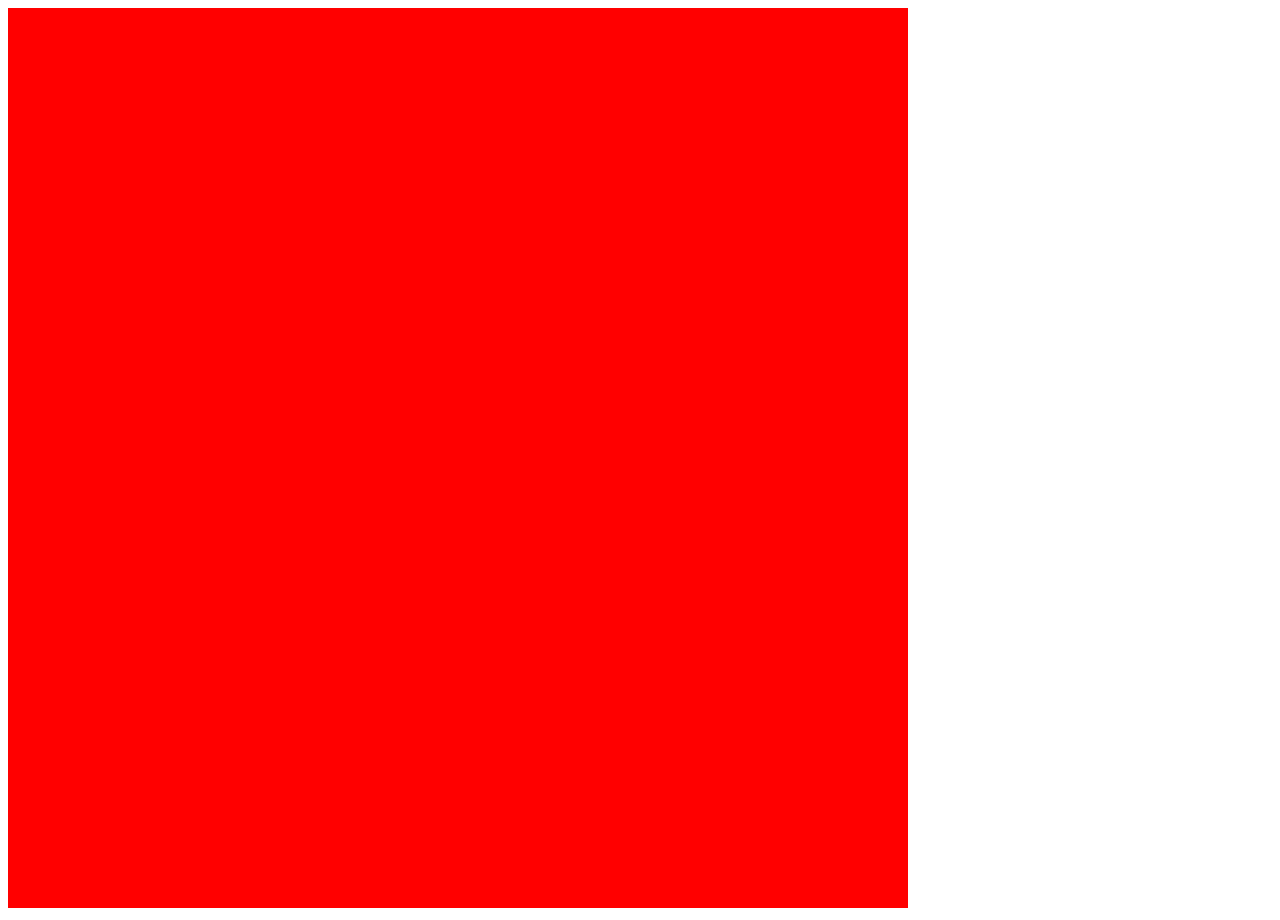
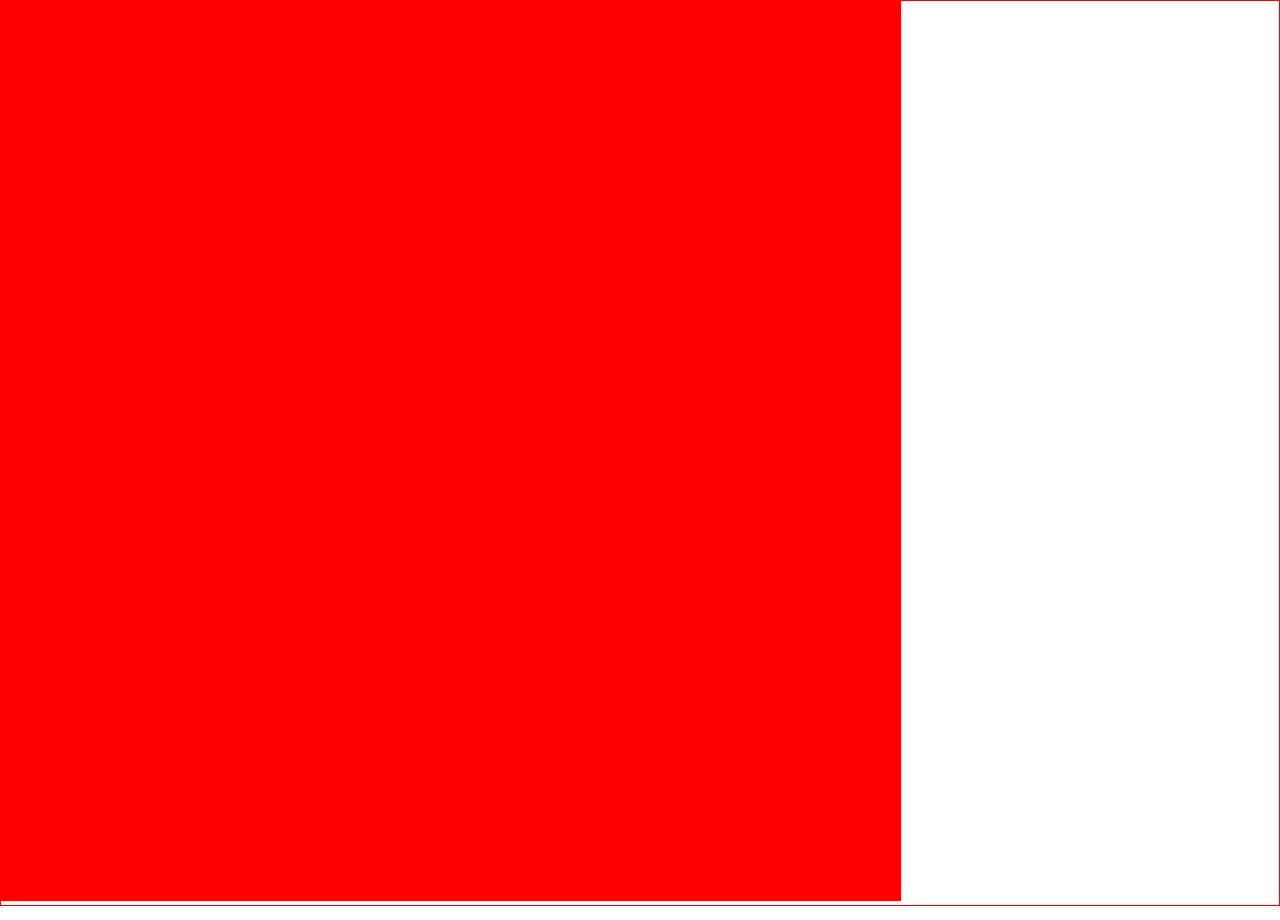
Before and after one commit to ewclide/blast-game, a website built with Vite: page index.html in a window 1280 px wide. Built offline with nearby package versions, Linux system fonts and the light colour scheme.

Commit message:
update index.html

```diff
--- a/index.html
+++ b/index.html
@@ -1,9 +1,20 @@
-<!doctype html>
+<!DOCTYPE html>
 <html lang="en">
     <head>
         <meta charset="UTF-8" />
         <meta name="viewport" content="width=device-width, initial-scale=1.0" />
         <title>Blast game</title>
+        <style>
+            body,
+            html {
+                width: 100%;
+                height: 100%;
+                margin: 0;
+            }
+            #app {
+                border: 1px solid red;
+            }
+        </style>
     </head>
     <body>
         <div id="app"></div>
```
Lines whose indentation alone changed are shown as unchanged.
